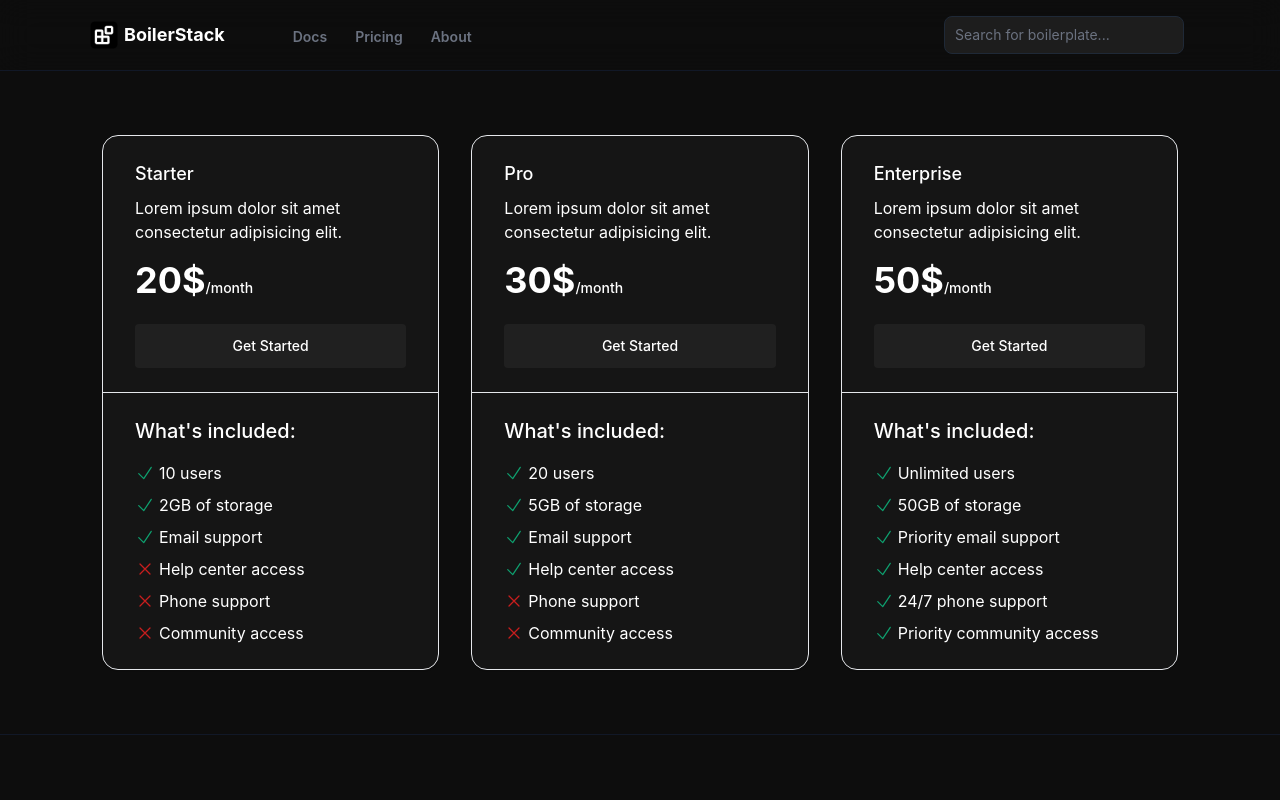
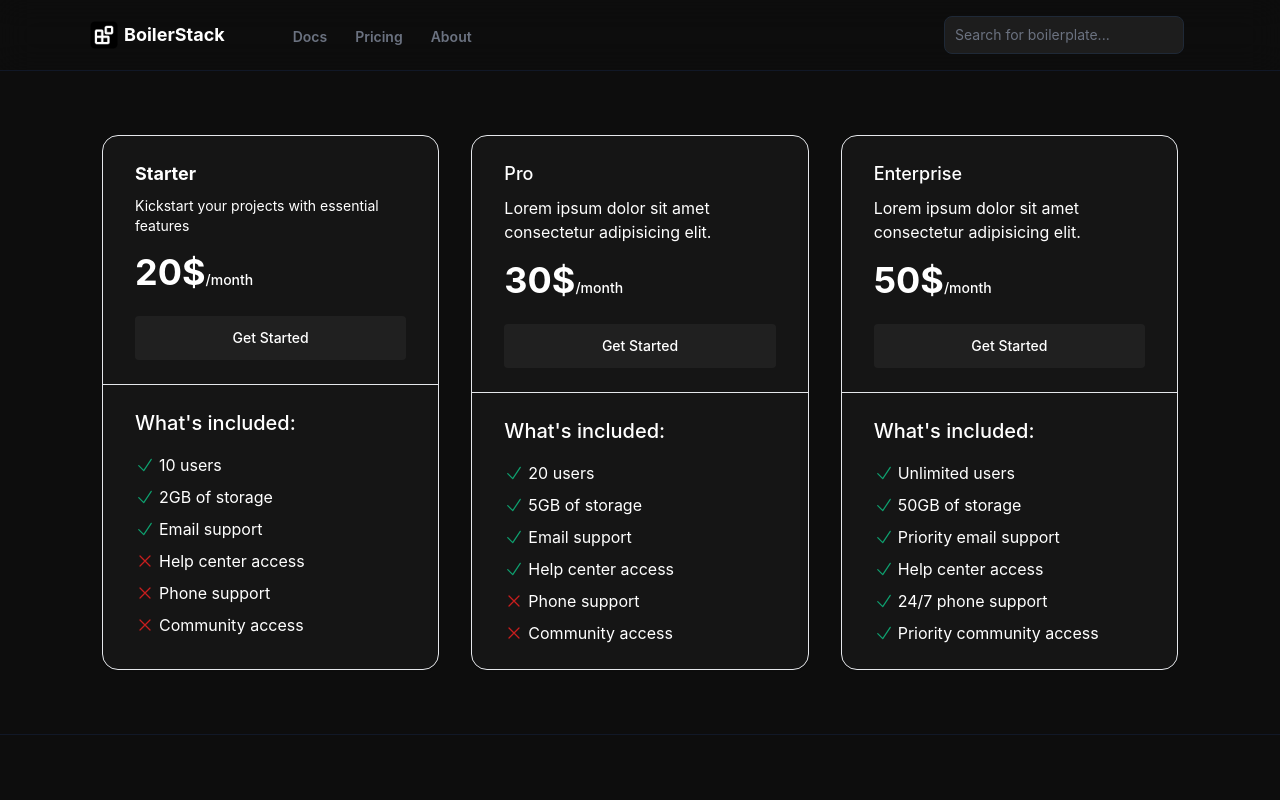
Before and after one commit to yashmandi/boilerstack, a React (Vite) app: page /pricing in a window 1280 px wide. Shown: the top 800 px of the page. Built offline with nearby package versions, Linux system fonts and the light colour scheme; a web font is replaced by a local one.

Commit message:
pricing page ui enhance

```diff
--- a/src/pages/Pricing.jsx
+++ b/src/pages/Pricing.jsx
@@ -13,12 +13,12 @@ const Pricing = () => {
             {/* Starter Plan */}
             <div className="divide-y divide-gray-200 rounded-2xl border border-gray-200 shadow-sm bg-[#151515]">
               <div className="p-6 sm:px-8">
-                <h2 className="text-lg font-medium text-white">
+                <h2 className="text-lg font-bold text-white">
                   Starter
                   <span className="sr-only">Plan</span>
                 </h2>
-                <p className="mt-2 text-white">
-                  Lorem ipsum dolor sit amet consectetur adipisicing elit.
+                <p className="mt-2 text-sm text-white">
+                  Kickstart your projects with essential features
                 </p>
                 <p className="mt-2 sm:mt-4">
                   <strong className="text-3xl font-bold text-white sm:text-4xl">
@@ -406,7 +406,9 @@ const Pricing = () => {
                         d="M4.5 12.75l6 6 9-13.5"
                       />
                     </svg>
-                    <span className="text-white">Priority community access</span>
+                    <span className="text-white">
+                      Priority community access
+                    </span>
                   </li>
                 </ul>
               </div>
```
